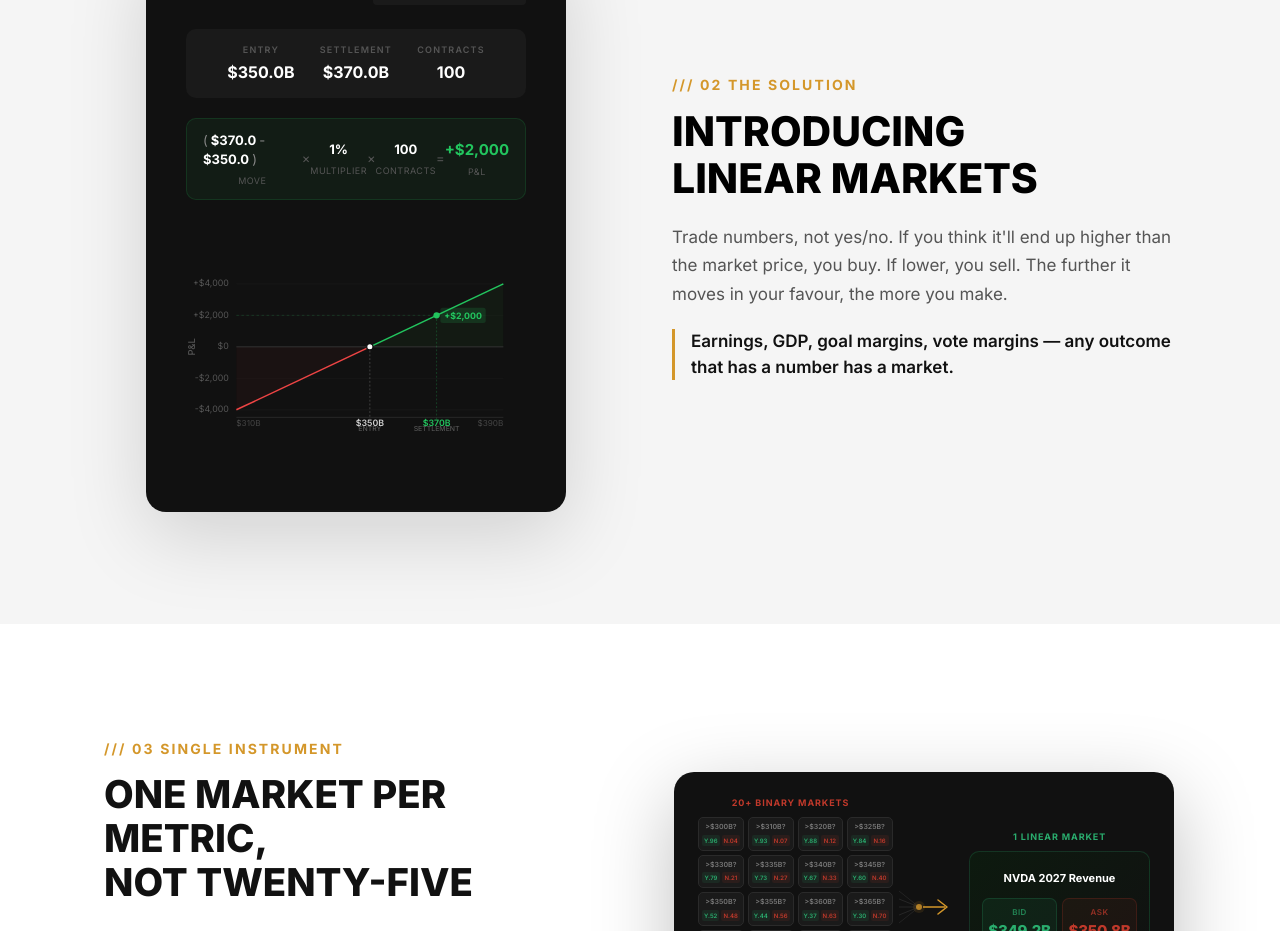
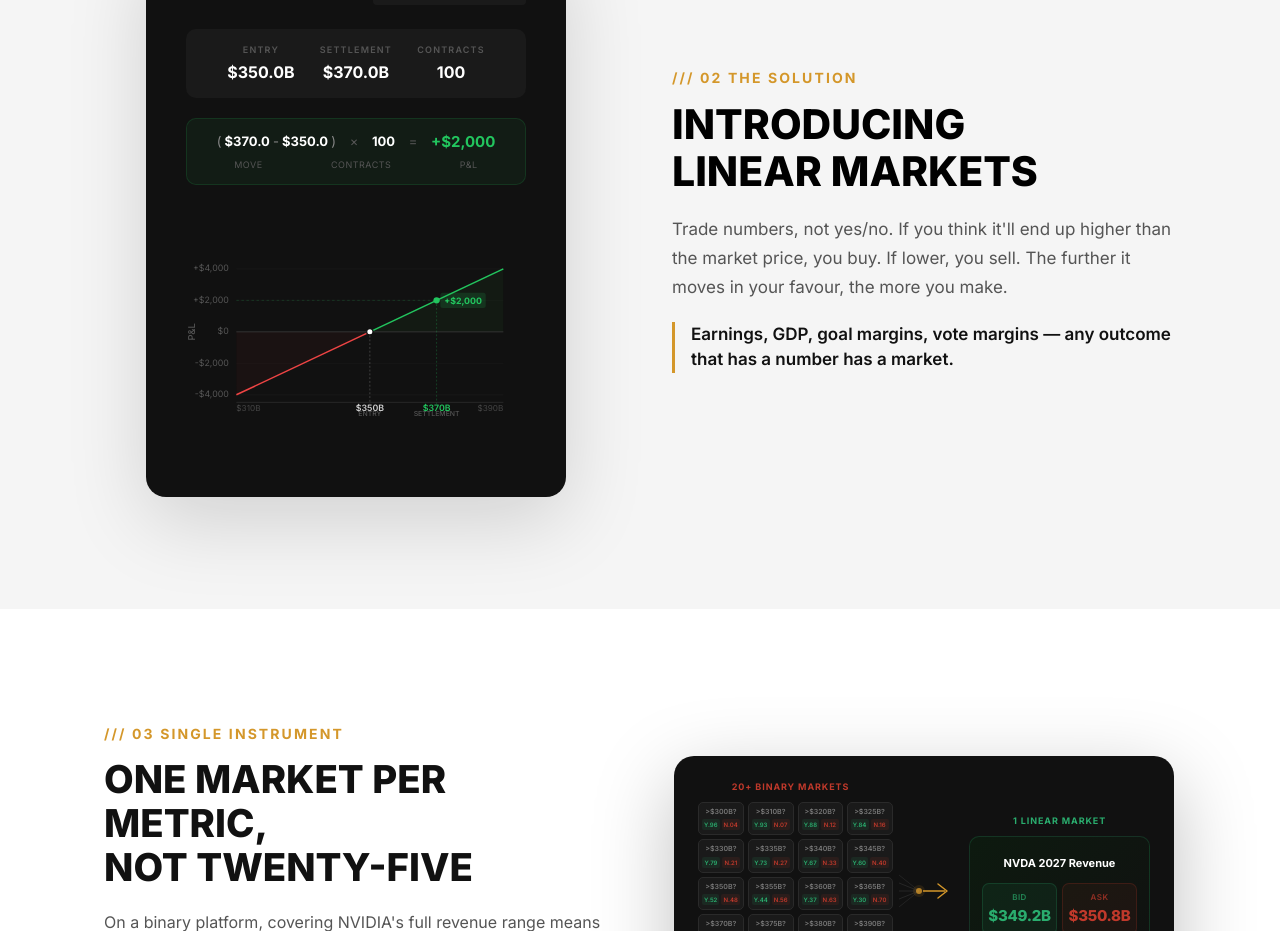
Before and after one commit to tapascodespace/NextBigThing, a Next.js app: page / in a window 1280 px wide. Shown: the part 1883-2814 px from the top of the page. Built offline with nearby package versions, Linux system fonts and the light colour scheme.

Commit message:
Revert formula box to single-row layout, remove 1% multiplier

```diff
--- a/app/page.tsx
+++ b/app/page.tsx
@@ -212,32 +212,23 @@ function LinearPayoffChart() {
 
       {/* P&L formula breakdown — IG/CME style */}
       <div style={{ marginBottom: "1.25rem", padding: "12px 16px", background: "rgba(34, 197, 94, 0.06)", border: "1px solid rgba(34, 197, 94, 0.15)", borderRadius: 10 }}>
+        {/* Values row */}
         <div style={{ display: "flex", alignItems: "center", justifyContent: "space-evenly" }}>
-          {/* MOVE column */}
-          <div style={{ display: "flex", flexDirection: "column" as const, alignItems: "center", gap: 4 }}>
-            <span style={{ fontFamily: sans, fontSize: 13, color: "#888" }}>
-              (<span style={{ fontWeight: 700, color: "#fff" }}> $370.0 </span>-<span style={{ fontWeight: 700, color: "#fff" }}> $350.0 </span>)
-            </span>
-            <span style={{ fontFamily: sans, fontSize: 9, color: "#555", letterSpacing: "0.5px" }}>MOVE</span>
-          </div>
+          <span style={{ fontFamily: sans, fontSize: 13, color: "#888", whiteSpace: "nowrap" as const }}>
+            (<span style={{ fontWeight: 700, color: "#fff" }}> $370.0 </span>-<span style={{ fontWeight: 700, color: "#fff" }}> $350.0 </span>)
+          </span>
           <span style={{ fontFamily: sans, fontSize: 13, color: "#555" }}>&times;</span>
-          {/* MULTIPLIER column */}
-          <div style={{ display: "flex", flexDirection: "column" as const, alignItems: "center", gap: 4 }}>
-            <span style={{ fontFamily: sans, fontSize: 13, fontWeight: 700, color: "#fff" }}>1%</span>
-            <span style={{ fontFamily: sans, fontSize: 9, color: "#555", letterSpacing: "0.5px" }}>MULTIPLIER</span>
-          </div>
-          <span style={{ fontFamily: sans, fontSize: 13, color: "#555" }}>&times;</span>
-          {/* CONTRACTS column */}
-          <div style={{ display: "flex", flexDirection: "column" as const, alignItems: "center", gap: 4 }}>
-            <span style={{ fontFamily: sans, fontSize: 13, fontWeight: 700, color: "#fff" }}>100</span>
-            <span style={{ fontFamily: sans, fontSize: 9, color: "#555", letterSpacing: "0.5px" }}>CONTRACTS</span>
-          </div>
+          <span style={{ fontFamily: sans, fontSize: 13, fontWeight: 700, color: "#fff" }}>100</span>
           <span style={{ fontFamily: sans, fontSize: 13, color: "#555" }}>=</span>
-          {/* P&L column */}
-          <div style={{ display: "flex", flexDirection: "column" as const, alignItems: "center", gap: 4 }}>
-            <span style={{ fontFamily: sans, fontSize: 15, fontWeight: 700, color: "#22c55e" }}>+$2,000</span>
-            <span style={{ fontFamily: sans, fontSize: 9, color: "#555", letterSpacing: "0.5px" }}>P&amp;L</span>
-          </div>
+          <span style={{ fontFamily: sans, fontSize: 15, fontWeight: 700, color: "#22c55e" }}>+$2,000</span>
+        </div>
+        {/* Labels row — each label centered under its value */}
+        <div style={{ display: "flex", alignItems: "center", justifyContent: "space-evenly", marginTop: 5 }}>
+          <span style={{ fontFamily: sans, fontSize: 9, color: "#555", letterSpacing: "0.5px" }}>MOVE</span>
+          <span style={{ fontSize: 9, color: "transparent" }}>&times;</span>
+          <span style={{ fontFamily: sans, fontSize: 9, color: "#555", letterSpacing: "0.5px" }}>CONTRACTS</span>
+          <span style={{ fontSize: 9, color: "transparent" }}>=</span>
+          <span style={{ fontFamily: sans, fontSize: 9, color: "#555", letterSpacing: "0.5px" }}>P&amp;L</span>
         </div>
       </div>
 
```
